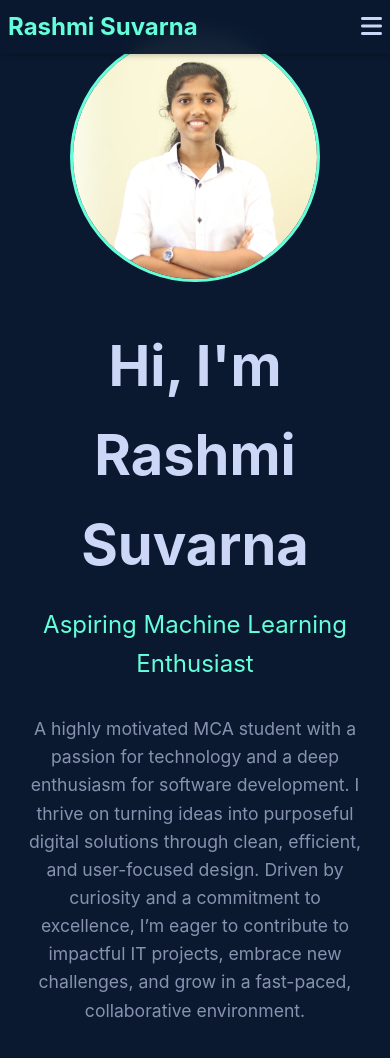
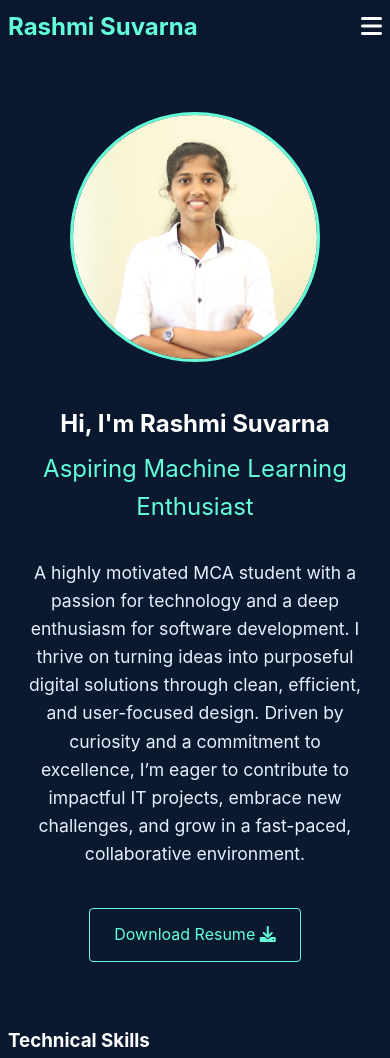
Before and after one commit to vvnserrao/Rashmi-Suvarna, a plain HTML site: page index.html in a window 390 px wide. Shown: the top 1058 px of the page. Drawn offline with Linux system fonts and the light colour scheme.

Commit message:
first commit

```diff
--- a/index.html
+++ b/index.html
@@ -32,7 +32,7 @@
                     <h1>Hi, I'm Rashmi Suvarna</h1>
                     <p class="typing-text">Aspiring Machine Learning Enthusiast</p>
                     <p class="hero-description">A highly motivated MCA student with a passion for technology and a deep enthusiasm for software development. I thrive on turning ideas into purposeful digital solutions through clean, efficient, and user-focused design. Driven by curiosity and a commitment to excellence, I’m eager to contribute to impactful IT projects, embrace new challenges, and grow in a fast-paced, collaborative environment.</p>
-                    <a href="assets/resume.pdf" class="download-btn" download>Download Resume <i class="fas fa-download"></i></a>
+                    <a href="./Rashmi Resume.pdf" class="download-btn" download>Download Resume <i class="fas fa-download"></i></a>
                 </div>
                 <div class="hero-image">
                     <img src="./Photos/Rashmi-profile.jpeg" alt="Rashmi Suvarna" class="profile-image">
--- a/styles.css
+++ b/styles.css
@@ -1,8 +1,8 @@
 :root {
     --primary-color: #0a192f;
     --secondary-color: #64ffda;
-    --text-color: #8892b0;
-    --heading-color: #ccd6f6;
+    --text-color: #e6f1ff; /* Updated for better visibility */
+    --heading-color: #ffffff; /* Updated for better visibility */
 }
 
 * {
@@ -14,7 +14,7 @@
 body {
     font-family: 'Inter', sans-serif;
     background-color: var(--primary-color);
-    color: var(--text-color);
+    color: var(--text-color); /* Updated for better visibility */
     line-height: 1.6;
 }
 
@@ -108,10 +108,35 @@ section {
     flex: 0 0 300px;
 }
 
+h1, h2, h3 {
+    color: var(--heading-color); /* Updated for better visibility */
+}
+
 h1 {
-    font-size: 3.5rem;
+    font-size: 3.2rem;
+    font-weight: 700;
     color: var(--heading-color);
-    margin-bottom: 1rem;
+    margin-bottom: 1.2rem;
+    margin-top: 0.5rem;
+    text-align: center;
+    line-height: 1.15;
+    text-shadow: 0 2px 8px rgba(10,25,47,0.15);
+}
+
+@media (max-width: 900px) {
+    h1 {
+        font-size: 2.2rem;
+        padding: 0 0.5rem;
+        margin-bottom: 1rem;
+    }
+}
+
+@media (max-width: 600px) {
+    h1 {
+        font-size: 1.5rem;
+        padding: 0 0.2rem;
+        margin-bottom: 0.8rem;
+    }
 }
 
 .typing-text {
@@ -339,7 +364,7 @@ footer {
 }
 
 .contact-info span {
-    color: var(--heading-color);
+    color: var(--heading-color); /* Updated for better visibility */
 }
 
 .contact-info a {
@@ -349,7 +374,7 @@ footer {
 }
 
 .contact-info a:hover {
-    color: var(--heading-color);
+    color: var(--heading-color); /* Updated hover effect */
 }
 
 .social-links {
@@ -601,3 +626,9 @@ footer {
         max-width: 100%;
     }
 }
+
+@media (max-width: 900px) {
+    .hero-image, .profile-image {
+        margin-top: 2.5rem;
+    }
+}
```
Also changed, not shown: 1 other file.
